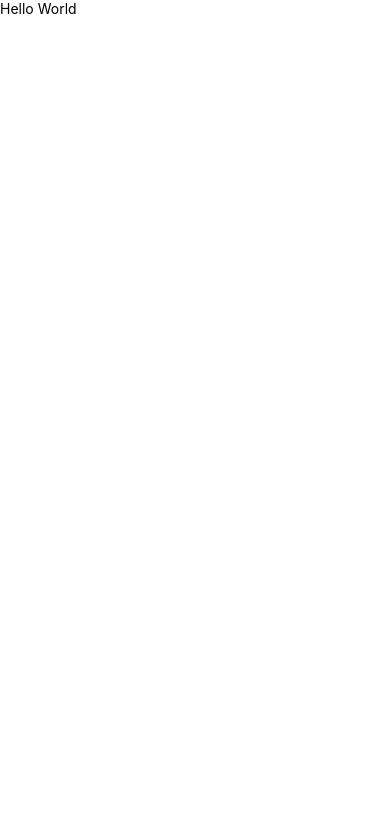
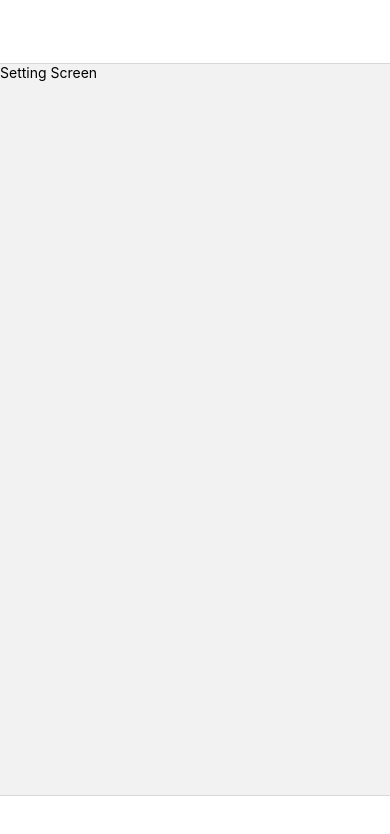
Before and after one commit to jaehun-dev/react-native-features, a React Native app: screen /Setting in a window 390 px wide. Shown: the top 834 px of the page. Built offline with nearby package versions, Linux system fonts and the light colour scheme.

Commit message:
feat: tab navigator

```diff
--- a/src/App.tsx
+++ b/src/App.tsx
@@ -1,9 +1,13 @@
-import {SafeAreaView, Text} from 'react-native';
+import {SafeAreaProvider} from 'react-native-safe-area-context';
+import {NavigationContainer} from '@react-navigation/native';
+import {TabNavigator} from './navigator/tab-navigator';
 
 export default function App() {
   return (
-    <SafeAreaView>
-      <Text>Hello World</Text>
-    </SafeAreaView>
+    <SafeAreaProvider>
+      <NavigationContainer>
+        <TabNavigator />
+      </NavigationContainer>
+    </SafeAreaProvider>
   );
 }
--- /dev/null
+++ b/src/navigator/tab-navigator.tsx
@@ -0,0 +1,46 @@
+import {
+  createBottomTabNavigator,
+  BottomTabNavigationOptions,
+} from '@react-navigation/bottom-tabs';
+import {View} from 'react-native';
+import SettingScreen from '../screen/Setting';
+
+const Tab = createBottomTabNavigator();
+
+export function TabNavigator() {
+  return (
+    <Tab.Navigator screenOptions={tabNavigationOptions}>
+      <Tab.Screen
+        name="Setting"
+        component={SettingScreen}
+        options={screensOptions[MAIN_TAB_NAVIGATIONS.SETTING_SCREEN]}
+      />
+    </Tab.Navigator>
+  );
+}
+
+export const MAIN_TAB_NAVIGATIONS = {
+  SETTING_SCREEN: 'setting-screen',
+} as const;
+
+export type MainTabParamList = {
+  [MAIN_TAB_NAVIGATIONS.SETTING_SCREEN]: undefined;
+};
+
+export const tabNavigationOptions: BottomTabNavigationOptions = {
+  // ...
+};
+
+type MainTabNavigationKeys = keyof typeof MAIN_TAB_NAVIGATIONS;
+
+export const screensOptions: Record<
+  (typeof MAIN_TAB_NAVIGATIONS)[MainTabNavigationKeys],
+  BottomTabNavigationOptions
+> = {
+  [MAIN_TAB_NAVIGATIONS.SETTING_SCREEN]: {
+    headerShown: true,
+    headerTitle: '',
+    tabBarIcon: ({focused}) => (focused ? <View /> : <View />),
+    tabBarLabel: '',
+  },
+};
--- /dev/null
+++ b/src/screen/Setting.tsx
@@ -0,0 +1,9 @@
+import {View, Text} from 'react-native';
+
+export default function SettingScreen() {
+  return (
+    <View>
+      <Text>Setting Screen</Text>
+    </View>
+  );
+}
```
